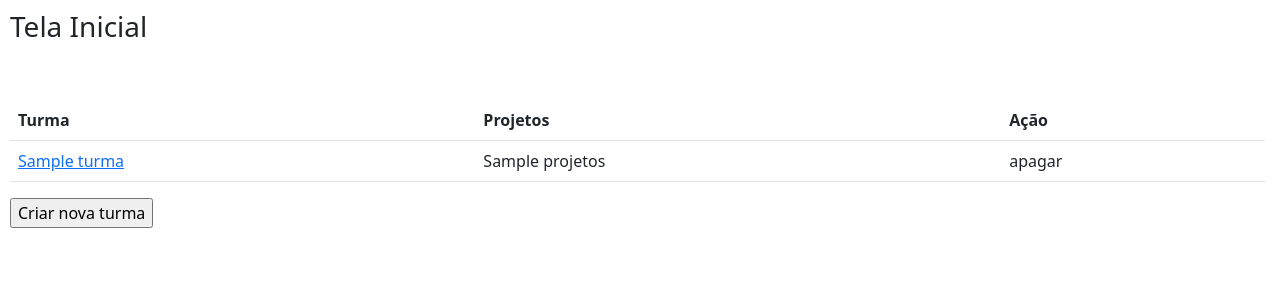
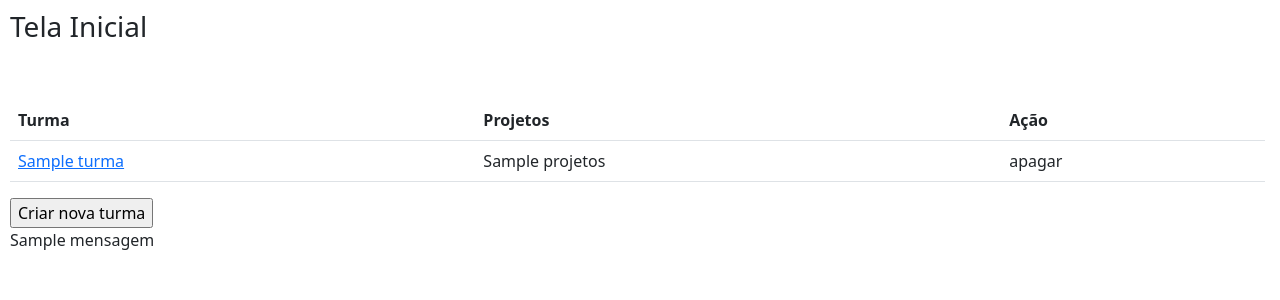
Before and after one commit to rodrigo-aniceto/ProjPlag, a Flask app: template src/templates/index.html in a window 1280 px wide. Shown: the part 56-356 px from the top of the page. Run offline with Flask 2, Linux system fonts and the light colour scheme; the template is opened without the code that fills it: values that come from a table or form of the project are taken from there, most other values are stand-ins (such as "Sample title", 1, 10 or a date in 2020); parts of the project's set-up code (start-up, migrations or seed data) failed here and were passed over; some libraries are stand-ins or nearby versions.

Commit message:
firedirecionamento ao submter arquivo

```diff
--- a/src/app.py
+++ b/src/app.py
@@ -38,9 +38,9 @@
     if form.validate_on_submit():
         file = form.file.data # coleta do arquivo
         file.save(os.path.join(os.path.abspath(os.path.dirname(__file__)),app.config['UPLOAD_FOLDER'],secure_filename(file.filename))) # Salvar o arquivo
-        return "File has been uploaded."
+        return render_template('index.html', listaturmas=lista_turmas,form=form, mensagem="Arquivo submetido com sucesso")
 
-    return render_template('index.html', listaturmas=lista_turmas,form=form)
+    return render_template('index.html', listaturmas=lista_turmas,form=form, mensagem="")
 
 
 #relatoriotrabalho?turma=turmaExemplo&nomeprojeto=projeto1
--- a/src/templates/index.html
+++ b/src/templates/index.html
@@ -43,7 +43,10 @@
             {{form.file()}}
             {{form.submit()}}
         </form>
-</div>
+    </div>
+    <br>
+    <span>{{mensagem}}</span>
+
 
 {% endblock %}
 
```
